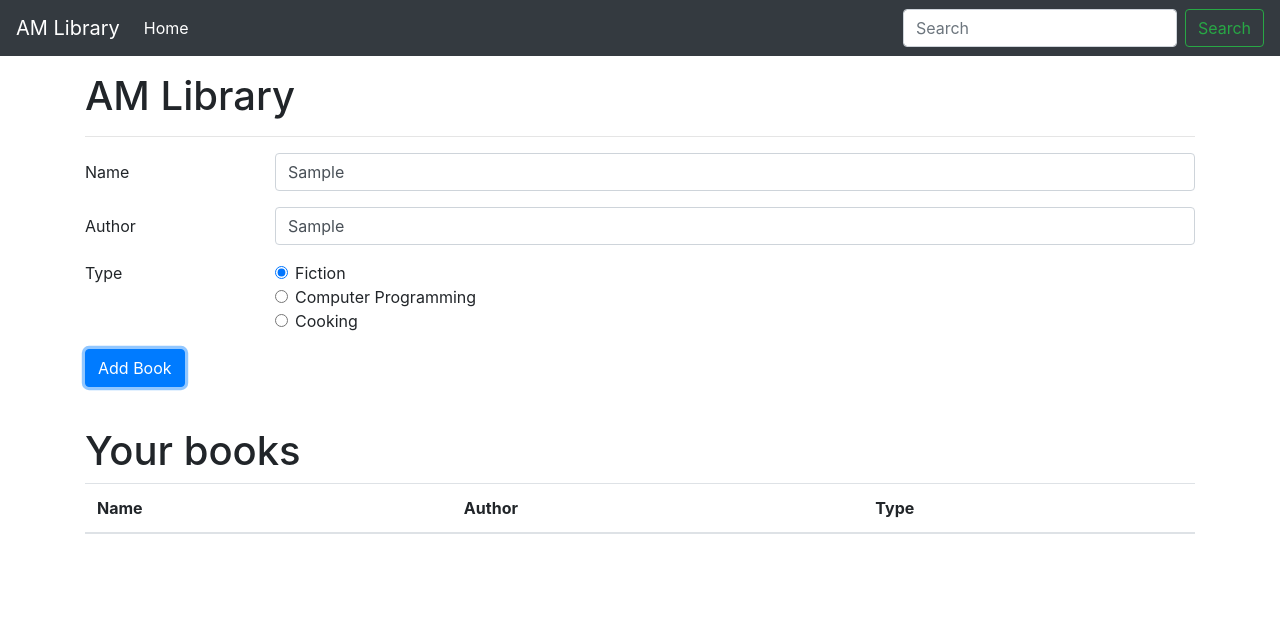
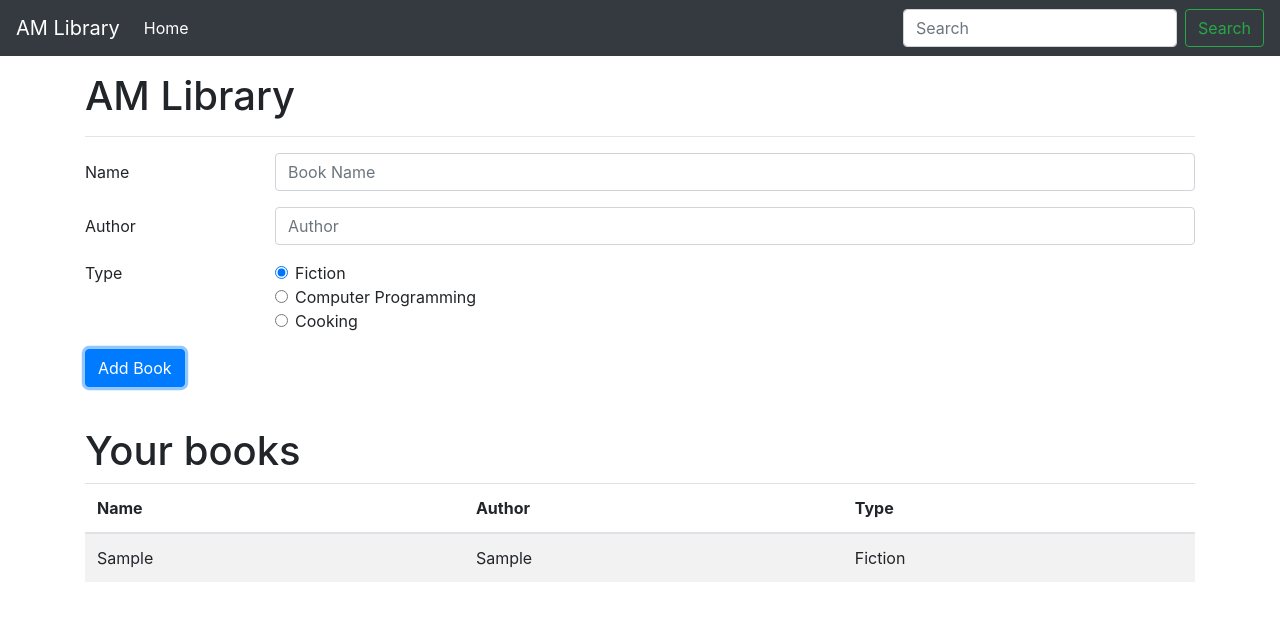
Before and after one commit to asad0908/Library_JS, a plain HTML site: page index.html in a window 1280 px wide. Both pictures are taken after typing "Sample", "Sample" into the empty fields and a click on the button "Add Book". Drawn offline with nearby package versions, Linux system fonts and the light colour scheme.

Commit message:
Displaying Books In ui

```diff
--- a/index.html
+++ b/index.html
@@ -106,6 +106,14 @@
         </div>
     </div>
 
+
+    <!-- style -->
+    <style>
+    #tableBody{
+        text-transform: capitalize;
+    }
+    </style>
+
     <!-- Optional JavaScript -->
     <!-- jQuery first, then Popper.js, then Bootstrap JS -->
     <script src="js/index.js"></script>
--- a/js/index.js
+++ b/js/index.js
@@ -8,9 +8,24 @@ function Book(name, author, type) {
 }
 
 //Display Constructor
-function display() {}
+function Display() {}
 
 //Add Methods to display Prototype
+Display.prototype.add = function(book) {
+    let tableBody = document.getElementById("tableBody");
+    let uiString = `<tr>
+                        <td scope="col">${book.name}</td>
+                        <td scope="col">${book.author}</td>
+                        <td scope="col">${book.type}</d>
+                    </tr>`
+    tableBody.innerHTML += uiString;
+};
+
+//clear Form prototype
+Display.prototype.clear = function() {
+  let libraryForm = document.getElementById("libraryForm");
+  libraryForm.reset();
+};
 
 //Add submit event listener to libraryForm
 let libraryForm = document.getElementById("libraryForm");
@@ -35,4 +50,8 @@ function libraryFormSubmit(e) {
 
   let book = new Book(name, author, type);
   console.log(book);
+
+  let display = new Display();
+  display.add(book);
+  display.clear();
 }
```
